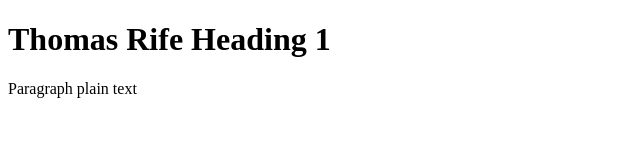
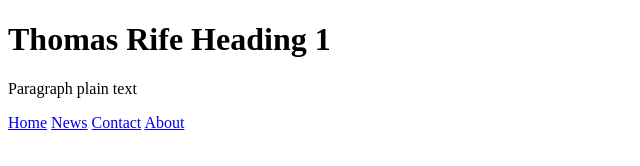
Before and after one commit to thomas-rife/thomas-rife.github.io, a plain HTML site: page index.html in a window 1280 px wide. Shown: the whole page, without its empty margins (0-640 px from the left). Drawn offline with Linux system fonts and the light colour scheme.

Commit message:
menu commit

```diff
--- a/index.html
+++ b/index.html
@@ -1,10 +1,16 @@
 <!DOCTYPE html>
 <html>
 <head>
-  <title>Thomas Rife</title>
+  <title>Thomas Rife's Portfolio</title>
 </head>
 <body>
   <h1>Thomas Rife Heading 1</h1>
   <p>Paragraph plain text</p>
 </body>
+<div class="topnav">
+    <a class="active" href="#home">Home</a>
+    <a href="#news">News</a>
+    <a href="#contact">Contact</a>
+    <a href="#about">About</a>
+  </div>
 </html>
```
